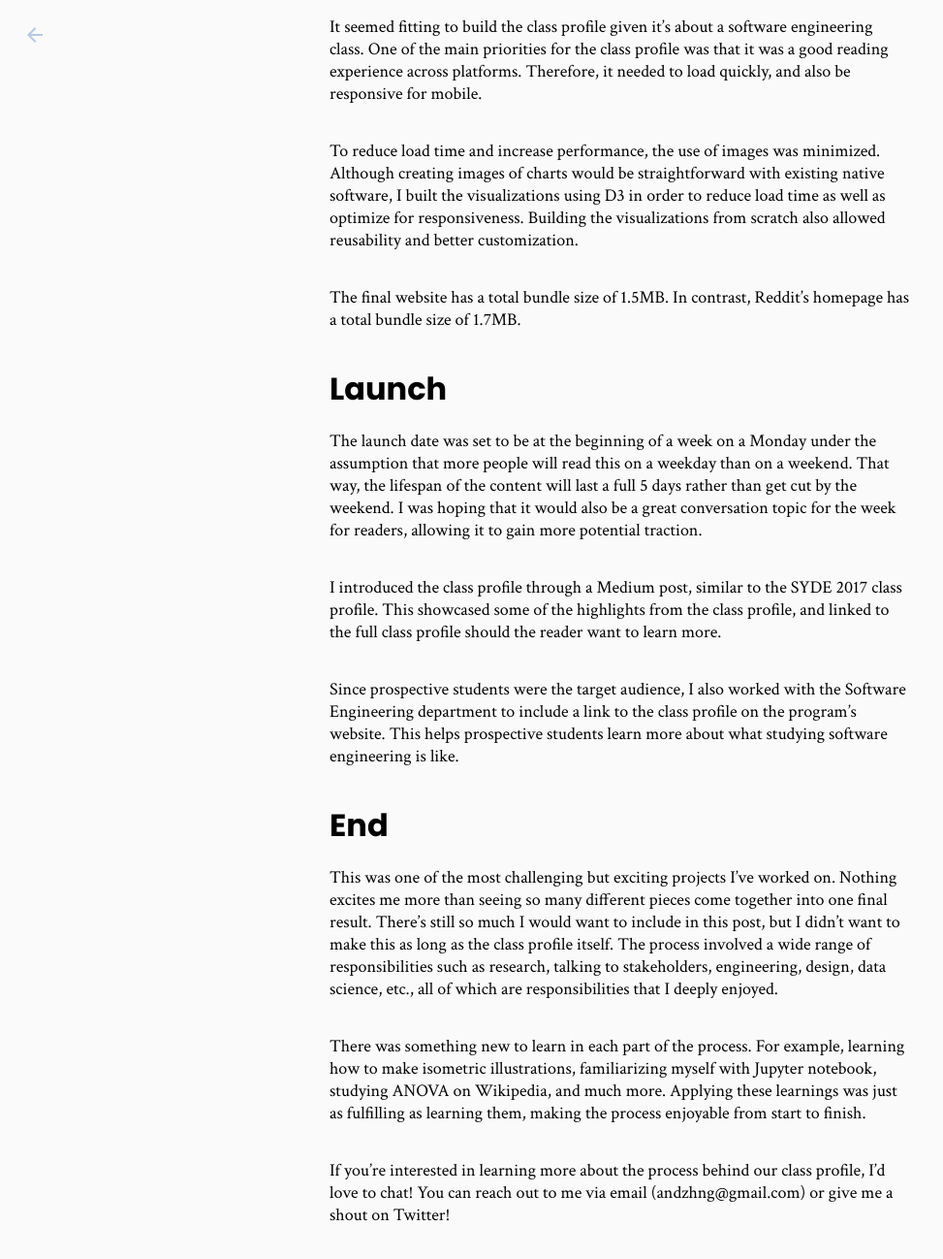
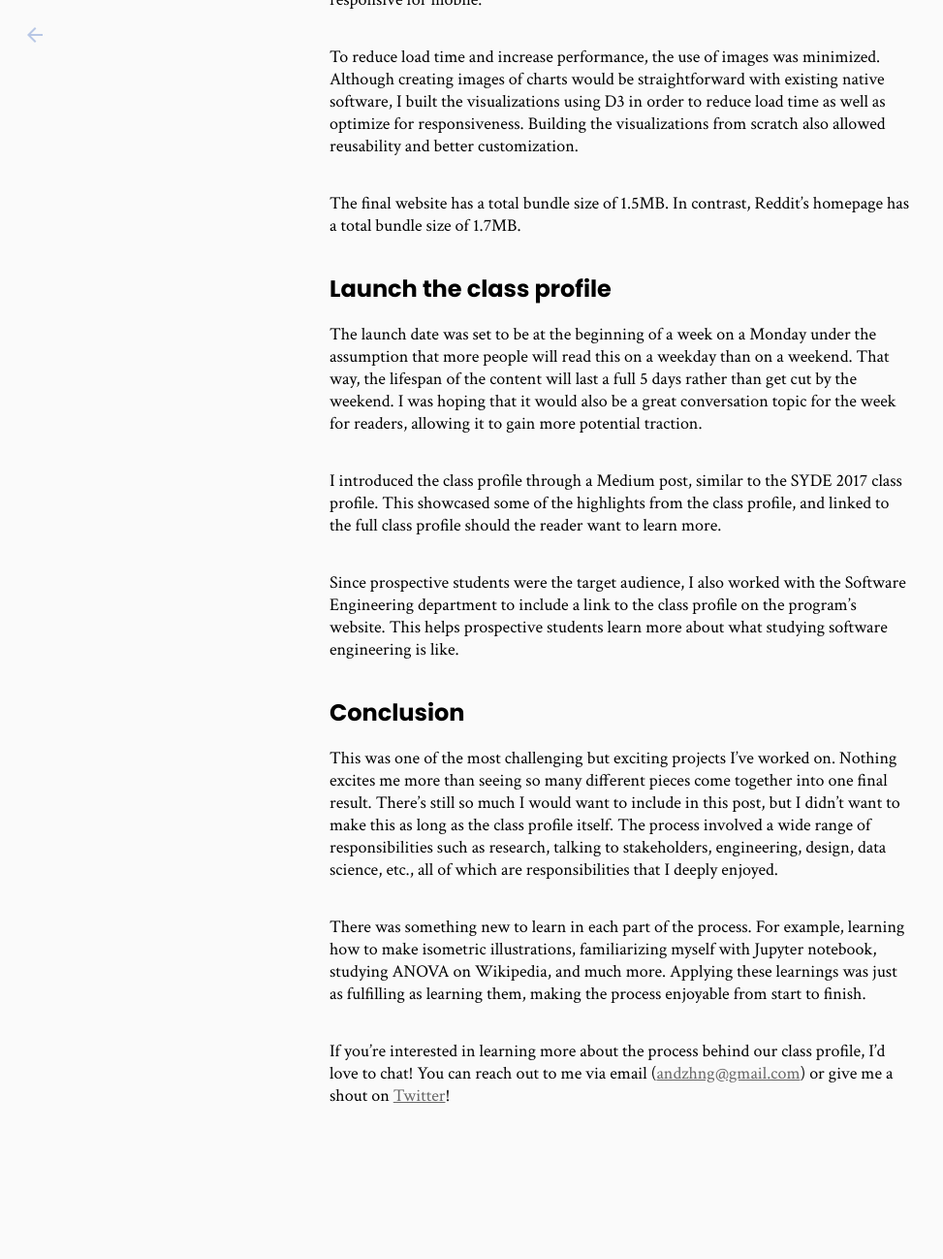
Before and after one commit to andyzg/blog.andyzhang.net, a Jekyll site: the page built from published/_posts/2018-07-18-The-Making-of-the-Class-Profile.md, in a window 1280 px wide and 1400 px high, scrolled down 8285 px. Shown: the top 1298 px of the window at 97% size, without its empty margins (0-973 px from the left). Built offline with Jekyll 4.4.1, drawn with Linux system fonts in a browser that asks for light colours; after the commit the page ends 9562 px from its top, so only the background shows below that; some of the changed text lies outside the part shown.

Commit message:
Added links, minor style changes

```diff
--- a/css/style.css
+++ b/css/style.css
@@ -145,6 +145,16 @@
   width: 100%;
 }
 
+.page-content a {
+  color: #666;
+  text-decoration: underline;
+  transition: 0.1s color;
+}
+
+.page-content a:hover {
+  color: #09f;
+}
+
 .page-content hr {
   margin: 48px 0;
   border: 1px solid #ddd;
--- a/published/_posts/2018-07-18-The-Making-of-the-Class-Profile.md
+++ b/published/_posts/2018-07-18-The-Making-of-the-Class-Profile.md
@@ -7,14 +7,16 @@
 published: true
 ---
 
-# Goal
+## Overview
 After seeing the Systems Design Engineering 2017 Class Profile, I was deeply inspired to create a class profile for my class. I owe a lot to my class and my program, and felt incredibly lucky to be a part of it. I’m originally from Montreal, so coming to University of Waterloo originally never occurred as an option. Prior to university, I barely even knew what software engineering was, let alone code. If it weren’t for a friend of mine that convinced me to come to University of Waterloo, I wouldn’t be where I am today.
 
 I wanted to create a class profile capturing what I wished I knew before university. I wish I knew what software engineering was like, what opportunities were available, how much debt I’d graduate with, if it’s too late for me to start coding, etc. There’s a lot of focus by the media on what software engineers in the industry are like, but the path connecting their beginnings to employment is still blurred.
 
 The goal of our class profile is to share the life of software engineering students, covering topics such as co-op, academics, lifestyle, and much more, and to increase the transparency of the transition from a high school student to a full-time software engineer.
 
-# Research
+You can check out the final result [here](https://classprofile.andyzhang.net).
+
+## Researching the topics
 I gathered what people wanted to know about Software Engineering students through a survey. The goal of the survey is to gather questions from the target audience. In this project, the target audience is composed of students who are either interested or new to software engineering.
 
 I created a Google Form to collect questions current SE students wanted to learn more about, or wish they knew during high school. SE students were asked because they were students who were once interested in SE and are possibly still new to SE (depending on the year). In total, I collected 152 questions from 40 survey responses across 5 class of SE students.
@@ -26,7 +28,7 @@
 
 Afterwards, I removed questions that were too specific or could not be included in the survey (dating life, sex, etc.). The latter questions were separated into a second anonymous class survey and is not associated with this class profile.
 
-# Survey design
+## Designing the survey
 The main challenge with surveying our class was to get a high response rate. My goal was to get an 80% response rate, so I made several compromises to the survey:
 
 - It should take 15 minutes to respond, meaning we had to cut questions.
@@ -36,14 +38,14 @@
 
 I did a beta test on a small group of students to gather feedback on the survey. The feedback consisted of catching edge cases (ex: there’s no numerical grade during an exchange term, some people skipped a co-op). After addressing the feedback, I was ready to launch the class survey.
 
-# Surveying the SE class of 2018
+## Surveying the SE class of 2018
 To further incentivize the class to fill out the survey, I talked to several professors to see how they’ve incentivized students in the past to fill out faculty surveys. Luckily, Derek Rayside, our FYDP professor, was supportive of the class profile and offered to add marks for everyone if the survey reached a good response rate.
 
 In addition, Patrick Lam, the director of Software Engineering, agreed to teach our weekly class wearing a silly outfit if we could reach an 80% response rate.
 
 The survey closed with a 79.6% response rate.
 
-# Working with anonymous data
+## Working with anonymous data
 Processing the data became fairly tricky because the survey data was on Patrick Lam’s computer. This was an important constraint because many students expressed concerns on their personal data and didn’t want it to be seen by any students including myself. As a result, Christopher Luc and I came up with a system to process the data anonymously.
 
 Before programmatically processing the data, the data needed to be formatted consistently. For example, company names needed to be standardized (ex: Snap, Snapchat, Snap Inc becomes Snap).
@@ -63,7 +65,7 @@
 
 
 
-# Transforming the data
+## Transforming the data
 
 There were two types of findings that we were looking for: one dimensional (how many X in the class?), and two dimensional (does X affect Y)? I already had the data I needed for the one dimensional findings, but needed more work to gather data for the two dimensional findings.
 
@@ -77,7 +79,7 @@
 These scripts were shared with Patrick Lam so that he could run them on the normalized data sets. He then sent me back the structured datasets for me to process.
 
 
-# Visualize
+## Learning from the data
 
 After I finished transforming the data, I visualized each data set to determine whether there was something interesting in the data. Since the structure of each data set was similar, I was able to reuse my visualizations easily, enabling me to figure out what had potential.
 
@@ -95,7 +97,7 @@
 In this example, I was plotting hackathon attendance vs salary. I noticed that there was a difference between students who didn’t attend hackathons and students who did. This led me to running more rigorous statistical tests to see if there was a correlation.
 
 
-# Statistical verification
+## Statistical verification
 
 After visualizing all of my transformed data sets, I narrowed my focus down to the data sets with potential. I consulted with Christopher Luc, a two time Data Science intern (meaning he’s legit!), what methods he would recommend for the data I had. There were two methods I used: one way ANOVA, and finding correlation coefficients.
 
@@ -104,14 +106,14 @@
 I evaluated the one way ANOVA p-value from the groups to determine if there was a significant difference. If the p-value was lower than 0.05, it means that there is a significant difference between the groups. In statistical terms, it meant that there was a dependent variable who’s value can be affected by the independent variable. In most cases, grades and salary were the dependent variables.
 
 
-# Content
+## Writing the content
 
 By this point, I had all of the findings I needed to start writing the content accompanying the findings. I worked on prioritizing all of the findings based on the story I wanted to share with prospective and current students.
 
 I split the content based on the types of audiences: those who want to skim the profile, and those who want to read more in-depth. Similar to the SYDE 2017 class profile, for each section, I focused on a one-liner, answering “If there was one takeaway from this section, what would it be?” Below the one-liner, I focused on elaborating on the findings, providing extra explanations if needed.
 
 
-# Design
+## Designing the page
 
 As I wrote the report, I borrowed a lot of inspiration from other reports such as SYDE 2017 class profile, HackerRank’s Developer Skills Report, and more. The report needed to be representative of what brought our class together, and that was software engineering.
 
@@ -123,7 +125,7 @@
 
 
 
-# Website
+## Building the website
 
 It seemed fitting to build the class profile given it’s about a software engineering class. One of the main priorities for the class profile was that it was a good reading experience across platforms. Therefore, it needed to load quickly, and also be responsive for mobile.
 
@@ -132,7 +134,7 @@
 The final website has a total bundle size of 1.5MB. In contrast, Reddit’s homepage has a total bundle size of 1.7MB.
 
 
-# Launch
+## Launch the class profile
 
 The launch date was set to be at the beginning of a week on a Monday under the assumption that more people will read this on a weekday than on a weekend. That way, the lifespan of the content will last a full 5 days rather than get cut by the weekend. I was hoping that it would also be a great conversation topic for the week for readers, allowing it to gain more potential traction.
 
@@ -141,10 +143,10 @@
 Since prospective students were the target audience, I also worked with the Software Engineering department to include a link to the class profile on the program’s website. This helps prospective students learn more about what studying software engineering is like.
 
 
-# End
+## Conclusion
 
 This was one of the most challenging but exciting projects I’ve worked on. Nothing excites me more than seeing so many different pieces come together into one final result. There’s still so much I would want to include in this post, but I didn’t want to make this as long as the class profile itself. The process involved a wide range of responsibilities such as research, talking to stakeholders, engineering, design, data science, etc., all of which are responsibilities that I deeply enjoyed.
 
 There was something new to learn in each part of the process. For example, learning how to make isometric illustrations, familiarizing myself with Jupyter notebook, studying ANOVA on Wikipedia, and much more. Applying these learnings was just as fulfilling as learning them, making the process enjoyable from start to finish.
 
-If you’re interested in learning more about the process behind our class profile, I’d love to chat! You can reach out to me via email (andzhng@gmail.com) or give me a shout on Twitter!
+If you’re interested in learning more about the process behind our class profile, I’d love to chat! You can reach out to me via email ([andzhng@gmail.com](mailto:andzhng@gmail.com?subject=Hello)) or give me a shout on [Twitter](https://twitter.com/andyzg3)!
```
